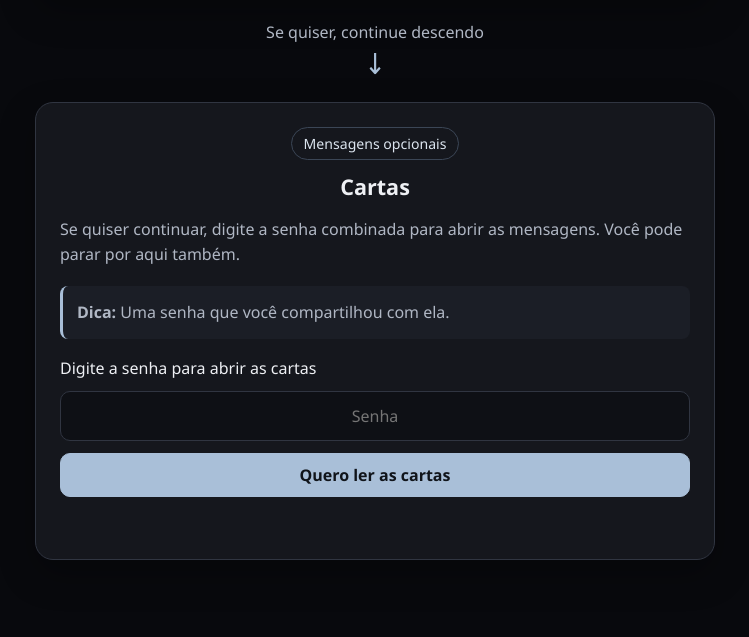
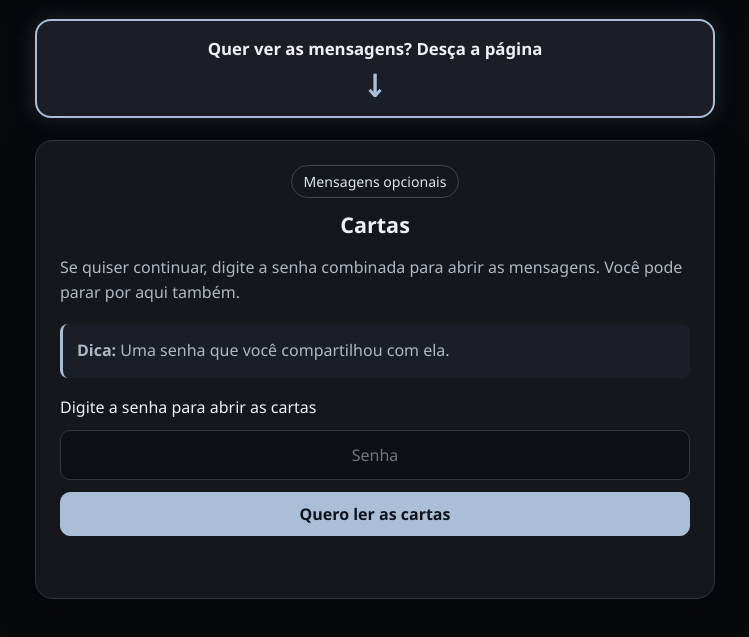
Before and after one commit to teamoanafofa/aniversariohaha, a plain HTML site: page index.html in a window 1280 px wide. Shown: the part 1048-1685 px from the top of the page, without its empty margins (265-1014 px from the left). Before the commit the page ends 1664 px from the top, so only its background shows below. Drawn offline with Linux system fonts and the light colour scheme.

Commit message:
Make the scroll prompt more visible on the first page

```diff
--- a/index.html
+++ b/index.html
@@ -126,19 +126,41 @@
     iframe { display: block; width: 100%; border: 0; border-radius: 12px; }
 
     .scroll-cue {
-      display: grid;
-      justify-items: center;
-      gap: 6px;
-      padding: 2px 0;
-      color: var(--muted);
+      display: flex;
+      width: 100%;
+      min-height: 88px;
+      flex-direction: column;
+      align-items: center;
+      justify-content: center;
+      gap: 8px;
+      padding: 16px;
+      border: 2px solid var(--accent);
+      border-radius: 16px;
+      background: var(--panel-soft);
+      box-shadow: 0 0 22px rgba(169, 191, 216, 0.16);
+      color: var(--text);
+      font-size: 1.05rem;
+      font-weight: 700;
       text-align: center;
       text-decoration: none;
+      transition: background-color 180ms ease, transform 180ms ease;
+    }
+
+    .scroll-cue:hover, .scroll-cue:focus-visible {
+      background: #252a34;
+      transform: translateY(-2px);
     }
 
     .scroll-cue .arrow {
       color: var(--accent);
-      font-size: 1.8rem;
+      font-size: 2rem;
       line-height: 1;
+      animation: point-down 1.2s ease-in-out infinite;
+    }
+
+    @keyframes point-down {
+      0%, 100% { transform: translateY(0); }
+      50% { transform: translateY(6px); }
     }
 
     .password-section { scroll-margin-top: 24px; }
@@ -151,11 +173,13 @@
     @media (max-width: 480px) {
       body { padding: 24px 12px 40px; }
       .panel { padding: 20px 16px; }
+      .scroll-cue { min-height: 82px; }
     }
 
     @media (prefers-reduced-motion: reduce) {
       html { scroll-behavior: auto; }
       .birthday-gif { display: none; }
+      .scroll-cue, .scroll-cue .arrow { animation: none; transition: none; }
     }
   </style>
 </head>
@@ -191,7 +215,7 @@ Aproveite muito o seu dia! 🎉</p>
     </section>
 
     <a class="scroll-cue" href="#password-section" aria-label="Descer até a seção opcional das cartas">
-      <span>Se quiser, continue descendo</span>
+      <span>Quer ver as mensagens? Desça a página</span>
       <span class="arrow" aria-hidden="true">↓</span>
     </a>
 
```
